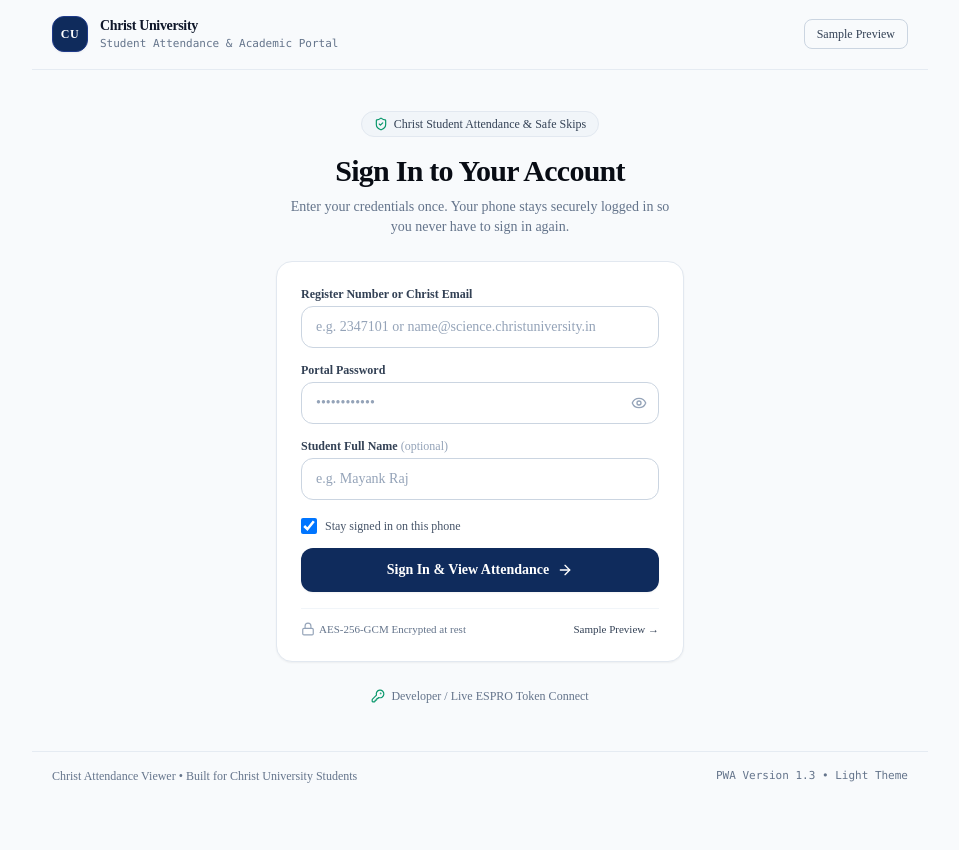
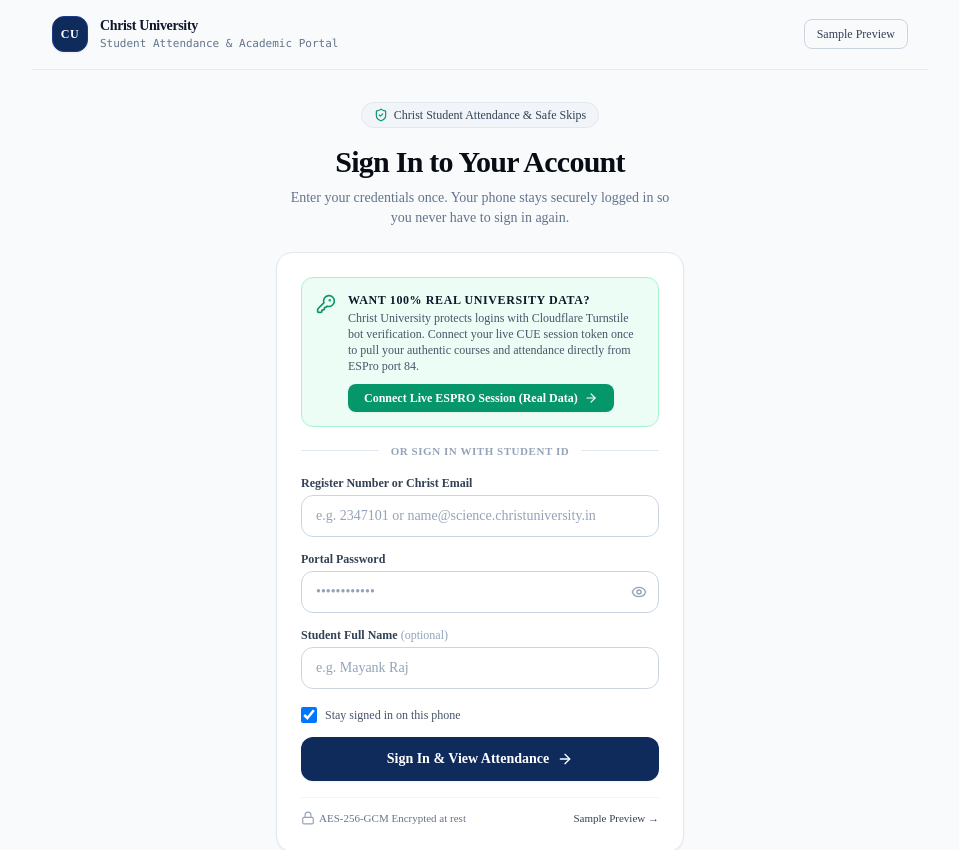
Before and after one commit to M20A03/Christ-Attendace-System, a Next.js app in the folder frontend/: page / in a window 1280 px wide. Shown: the top 850 px of the page, without its empty margins (160-1119 px from the left). Before the commit the page ends 800 px from the top, so only its background shows below. Built offline with nearby package versions, Linux system fonts and the light colour scheme; no server answers.

Commit message:
feat: highlight Real Data CUE session sync on landing screen

```diff
--- a/frontend/app/page.tsx
+++ b/frontend/app/page.tsx
@@ -126,8 +126,37 @@ export default function LandingPage() {
           Enter your credentials once. Your phone stays securely logged in so you never have to sign in again.
         </p>
 
-        {/* Primary Login Card */}
+        {/* Mode Selector */}
         <div className="w-full mt-6 bg-white dark:bg-slate-900 rounded-2xl border border-slate-200 dark:border-slate-800 p-6 shadow-sm space-y-4">
+          <div className="p-3.5 rounded-xl bg-emerald-50 dark:bg-emerald-950/30 border border-emerald-200 dark:border-emerald-800/60 flex items-start gap-3">
+            <KeyRound className="w-5 h-5 text-emerald-600 dark:text-emerald-400 flex-shrink-0 mt-0.5" />
+            <div className="flex-1">
+              <h3 className="text-xs font-bold text-slate-900 dark:text-white uppercase tracking-wider">
+                Want 100% Real University Data?
+              </h3>
+              <p className="text-xs text-slate-600 dark:text-slate-400 mt-0.5">
+                Christ University protects logins with Cloudflare Turnstile bot verification. Connect your live CUE session token once to pull your authentic courses and attendance directly from ESPro port 84.
+              </p>
+              <button
+                type="button"
+                onClick={() => setIsTokenModalOpen(true)}
+                className="mt-2.5 px-4 py-1.5 rounded-lg bg-emerald-600 hover:bg-emerald-500 text-white text-xs font-bold shadow-sm transition-colors flex items-center gap-1.5"
+              >
+                <span>Connect Live ESPRO Session (Real Data)</span>
+                <ArrowRight className="w-3.5 h-3.5" />
+              </button>
+            </div>
+          </div>
+
+          <div className="relative flex items-center justify-center my-4">
+            <div className="absolute inset-0 flex items-center">
+              <div className="w-full border-t border-slate-200 dark:border-slate-800" />
+            </div>
+            <div className="relative px-3 bg-white dark:bg-slate-900 text-[11px] font-semibold text-slate-400 uppercase tracking-wider">
+              Or Sign In with Student ID
+            </div>
+          </div>
+
           {error && (
             <div className="p-3.5 rounded-xl bg-rose-50 dark:bg-rose-950/40 border border-rose-200 dark:border-rose-900 text-rose-700 dark:text-rose-300 text-xs flex items-start gap-2">
               <AlertCircle className="w-4 h-4 flex-shrink-0 mt-0.5" />
```
